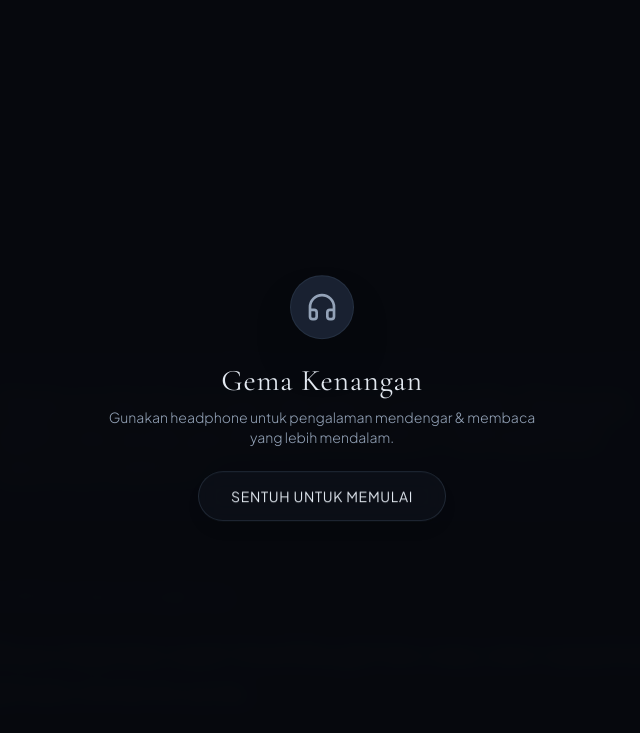
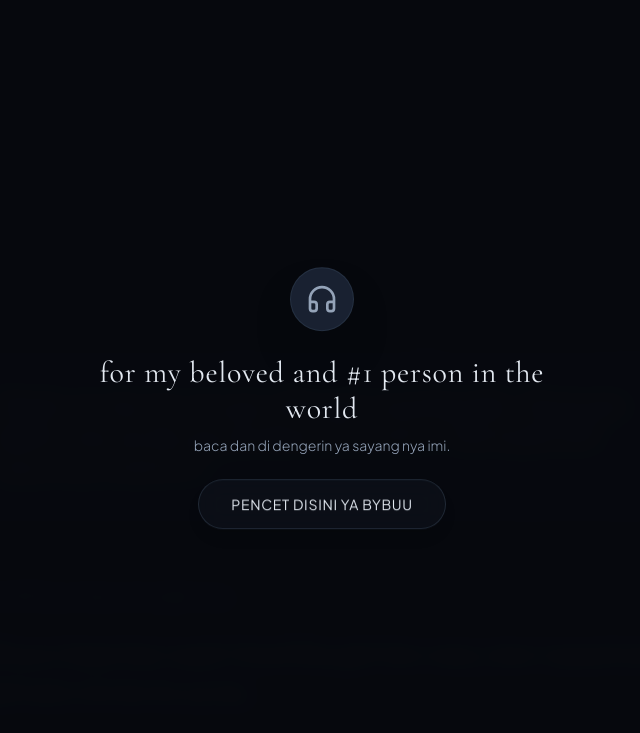
Before and after one commit to kaydenaldv28/alyn, a plain HTML site: page index.html in a window 1280 px wide. Shown: the top 733 px of the page, without its empty margins (318-958 px from the left). Drawn offline with nearby package versions, Linux system fonts and the light colour scheme.

Commit message:
Update index.html

```diff
--- a/index.html
+++ b/index.html
@@ -94,11 +94,11 @@
                 <i data-lucide="headphones" class="w-8 h-8"></i>
             </div>
             <div class="space-y-2">
-                <h2 class="font-serif text-2xl md:text-3xl text-slate-200 tracking-wide">Gema Kenangan</h2>
-                <p class="text-xs md:text-sm text-slate-400 font-light">Gunakan headphone untuk pengalaman mendengar & membaca yang lebih mendalam.</p>
+                <h2 class="font-serif text-2xl md:text-3xl text-slate-200 tracking-wide">for my beloved and #1 person in the world</h2>
+                <p class="text-xs md:text-sm text-slate-400 font-light">baca dan di dengerin ya sayang nya imi.</p>
             </div>
             <button id="btnEnter" class="px-8 py-3.5 rounded-full glass-panel border border-slate-600/40 text-slate-200 text-sm tracking-wider uppercase hover:border-slate-400 hover:bg-slate-800/80 transition-all duration-300 shadow-lg hover:shadow-cyan-900/20 active:scale-95">
-                Sentuh untuk Memulai
+                pencet disini ya bybuu
             </button>
         </div>
     </div>
```
